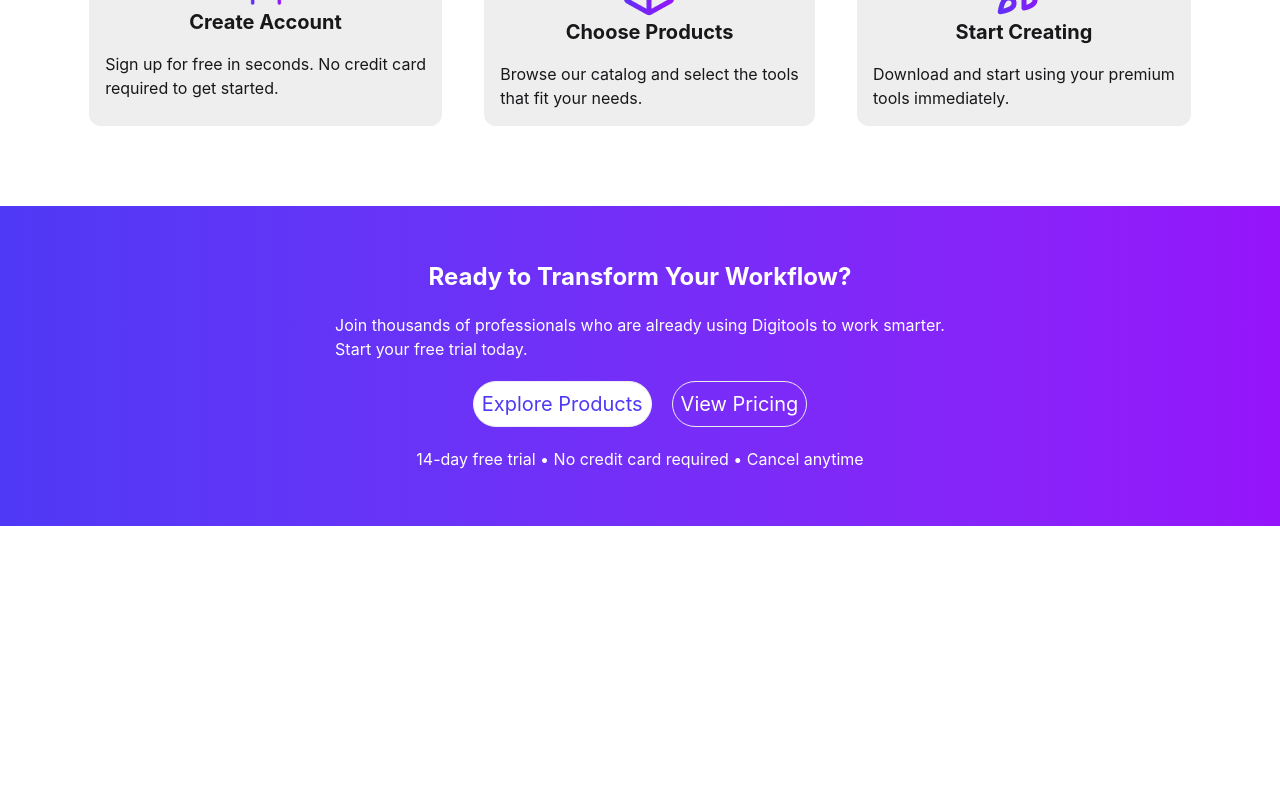
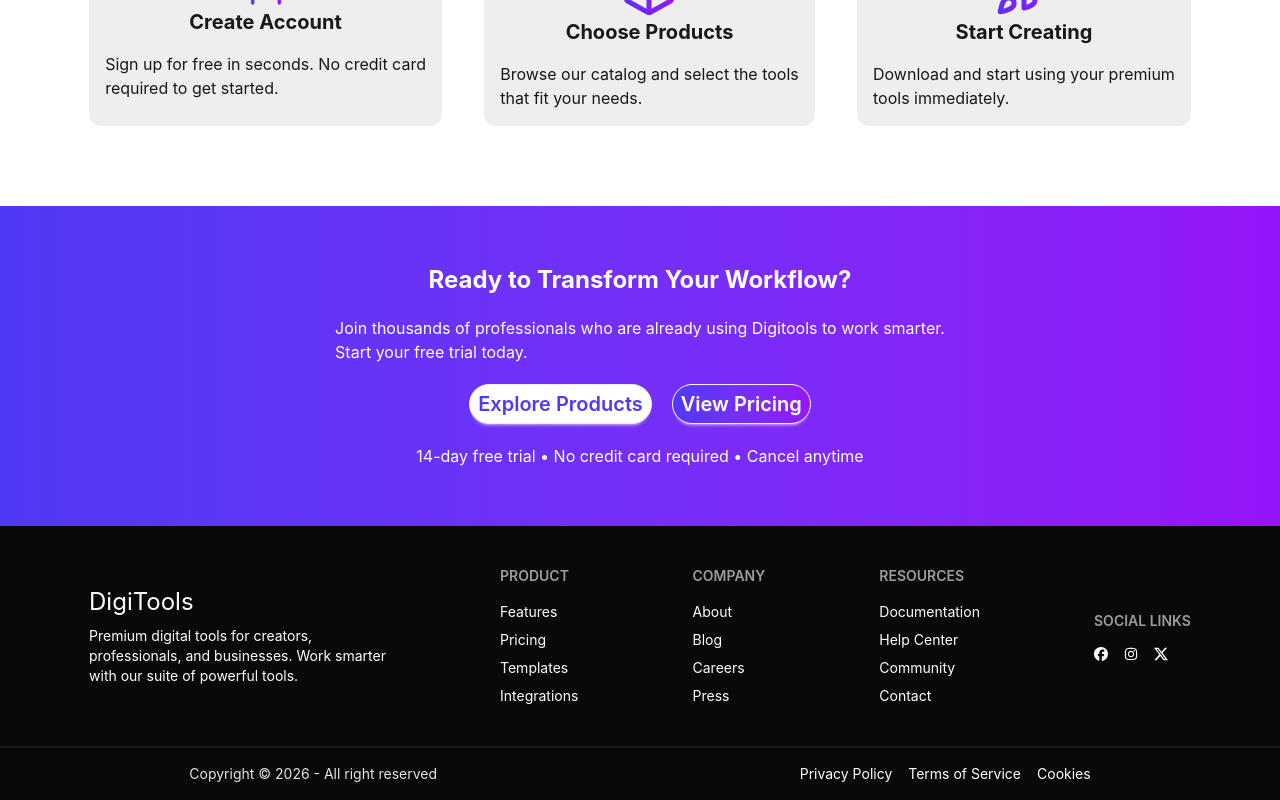
Before and after one commit to sabbir404e/DigiTools, a React (Vite) app: page / in a window 1280 px wide. Shown: the part 1201-2001 px from the top of the page. Before the commit the page ends 1727 px from the top, so only its background shows below. Built offline with nearby package versions, Linux system fonts and the light colour scheme.

Commit message:
footer complete

```diff
--- a/package.json
+++ b/package.json
@@ -13,6 +13,7 @@
     "@tailwindcss/vite": "^4.2.2",
     "react": "^19.2.4",
     "react-dom": "^19.2.4",
+    "react-icons": "^5.6.0",
     "tailwindcss": "^4.2.2"
   },
   "devDependencies": {
--- a/src/App.jsx
+++ b/src/App.jsx
@@ -3,6 +3,7 @@
 import Section from './components/section/Section';
 import Steps from './components/steps/Steps';
 import Ready from './components/ready/Ready';
+import Footer from './components/footer/Footer';
 
 function App() {
 
@@ -12,6 +13,7 @@
       <Section></Section>
       <Steps></Steps>
       <Ready></Ready>
+      <Footer></Footer>
     </>
   )
 }
--- a/src/components/footer/Footer.jsx
+++ b/src/components/footer/Footer.jsx
@@ -1,9 +1,64 @@
 import React from 'react';
+import { FaFacebook } from "react-icons/fa6";
+import { FaInstagram } from "react-icons/fa";
+import { BsTwitterX } from "react-icons/bs";
 
 const Footer = () => {
     return (
-        <div>
+<div>
+      <footer className="footer sm:footer-horizontal bg-neutral text-base-content items-center justify-around p-10">
+  <aside>
+   <h1 className='text-bold text-2xl text-white'>DigiTools</h1>
+    <p className='text-bold text-white'>
+      Premium digital tools for creators,<br></br>professionals, and businesses. Work smarter<br></br>with our suite of powerful tools.
+    </p>
+  </aside>
 
+  <nav>
+    <h6 className="footer-title text-white">Product</h6>
+    <a className="link link-hover text-white">Features</a>
+    <a className="link link-hover text-white">Pricing</a>
+    <a className="link link-hover text-white">Templates</a>
+    <a className="link link-hover text-white">Integrations</a>
+  </nav>
+  <nav>
+    <h6 className="footer-title text-white">Company</h6>
+    <a className="link link-hover text-white">About</a>
+    <a className="link link-hover text-white">Blog</a>
+    <a className="link link-hover text-white">Careers</a>
+    <a className="link link-hover text-white">Press</a>
+  </nav>
+  <nav>
+    <h6 className="footer-title text-white">Resources</h6>
+    <a className="link link-hover text-white">Documentation</a>
+    <a className="link link-hover text-white">Help Center</a>
+    <a className="link link-hover text-white">Community</a>
+    <a className="link link-hover text-white">Contact</a>
+  </nav>
+  <nav>
+    <h6 className="footer-title text-white">Social Links</h6>
+    <div className='flex gap-4'>
+        <a className="link link-hover text-white"><FaFacebook /></a>
+        <a className="link link-hover text-white"><FaInstagram /></a>
+        <a className="link link-hover text-white"><BsTwitterX /> </a>
+    </div>
+  </nav>
+</footer>
+
+  <div>
+        <div className="w-full h-[1px] border"></div>
+
+        <div className="footer sm:footer-horizontal bg-neutral text-neutral-content items-center justify-around p-4">
+  <aside className="grid-flow-col items-center">
+    <p>Copyright © {new Date().getFullYear()} - All right reserved</p>
+  </aside>
+  <nav className="grid-flow-col gap-4 md:place-self-center md:justify-self-end">
+    <a className="link link-hover text-white">Privacy Policy</a>
+    <a className="link link-hover text-white">Terms of Service</a>
+    <a className="link link-hover text-white">Cookies</a>
+    </nav>
+    </div>
+ </div>
         </div>
     );
 };
--- a/src/components/ready/Ready.jsx
+++ b/src/components/ready/Ready.jsx
@@ -13,8 +13,8 @@
             </div>
 
             <div className='flex gap-5'>
-               <button className='text-xl border border-base-300 p-2 rounded-full text-[#4f39f6] bg-base-100'>Explore Products</button>
-               <button className='text-xl border border-base-300 p-2 text-white rounded-full'>View Pricing</button>
+               <button className='btn text-xl border border-base-300 p-2 rounded-full text-[#4f39f6] bg-base-100'>Explore Products</button>
+               <button className='btn text-xl border border-base-300 p-2 text-white rounded-full bg-linear-to-r from-[#4f39f6] to-[#9514fa] '>View Pricing</button>
             </div>
 
             <div>
```
Also changed, not shown: 1 other file (tests, documents, lock files or other folders).
